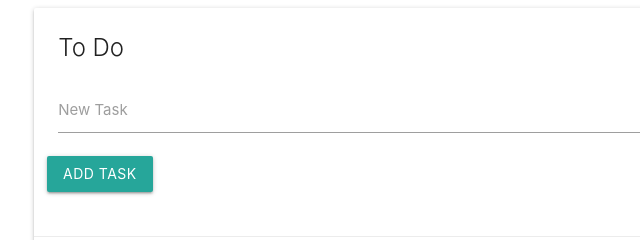
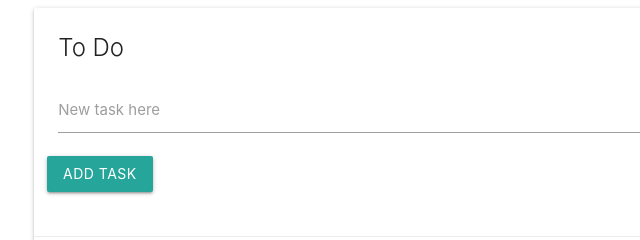
Before and after one commit to osakoh/Todo-list, a plain HTML site: page index.html in a window 1280 px wide. Shown: the top 240 px of the page, 169-809 px from the left. Drawn offline with nearby package versions, Linux system fonts and the light colour scheme.

Commit message:
updated index

```diff
--- a/index.html
+++ b/index.html
@@ -22,7 +22,7 @@
                             <form id="task-form">
                                 <div class="input-field col s12">
                                     <input type="text" name="task" id="task">
-                                    <label for="task">New Task</label>
+                                    <label for="task">New task here</label>
                                 </div>
                                 <input type="submit" value="Add Task" class="btn">
                             </form>
@@ -36,7 +36,7 @@
                             <label for="filter">Filter</label>
                         </div>
                         <ul class="collection">
-                            <!-- <a><i></i></a> -->
+                            <!-- <li><a><i></i></a></li> -->
                         </ul>
                         <a href="#" class="clear-tasks btn black">clear Tasks</a>
                     </div>
```
